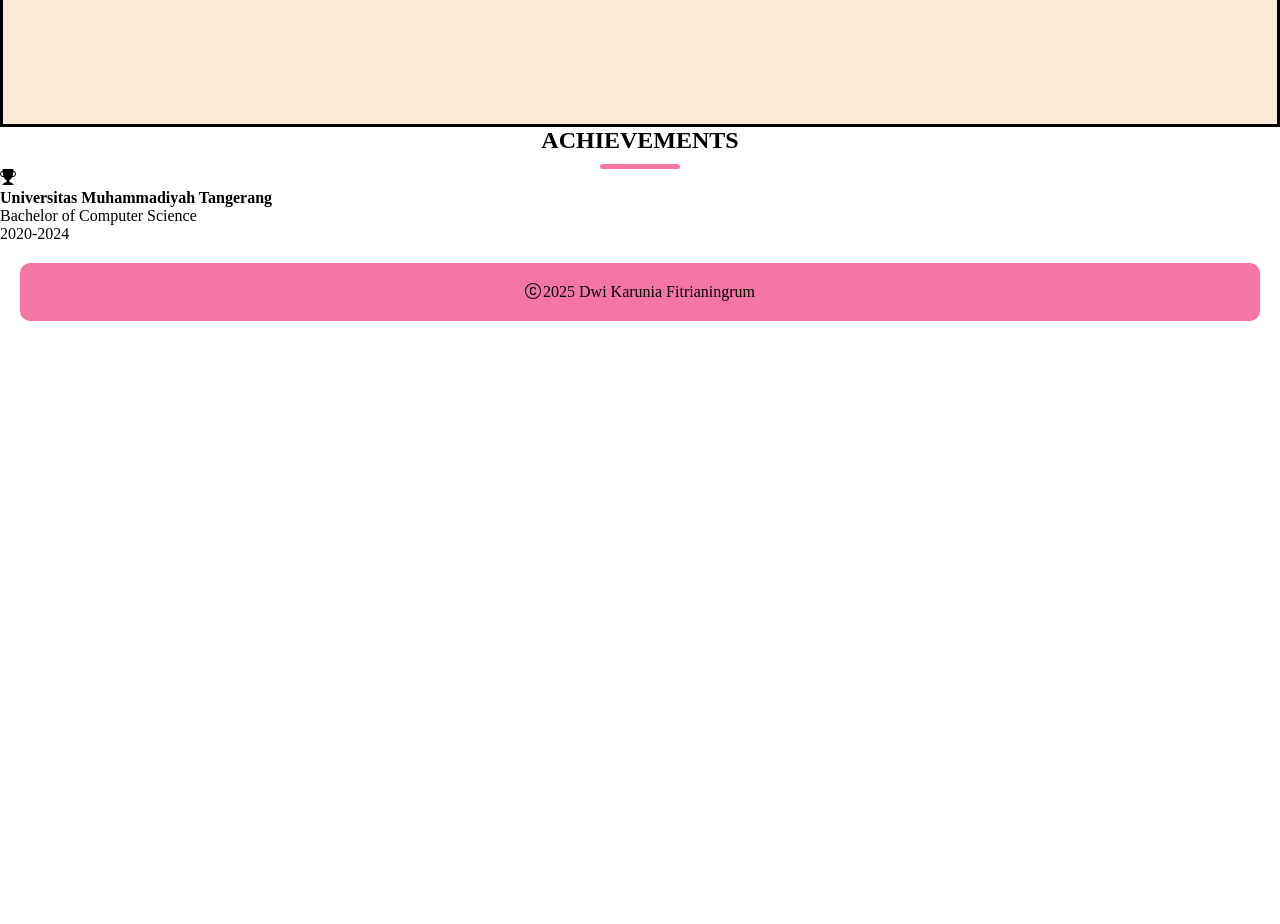
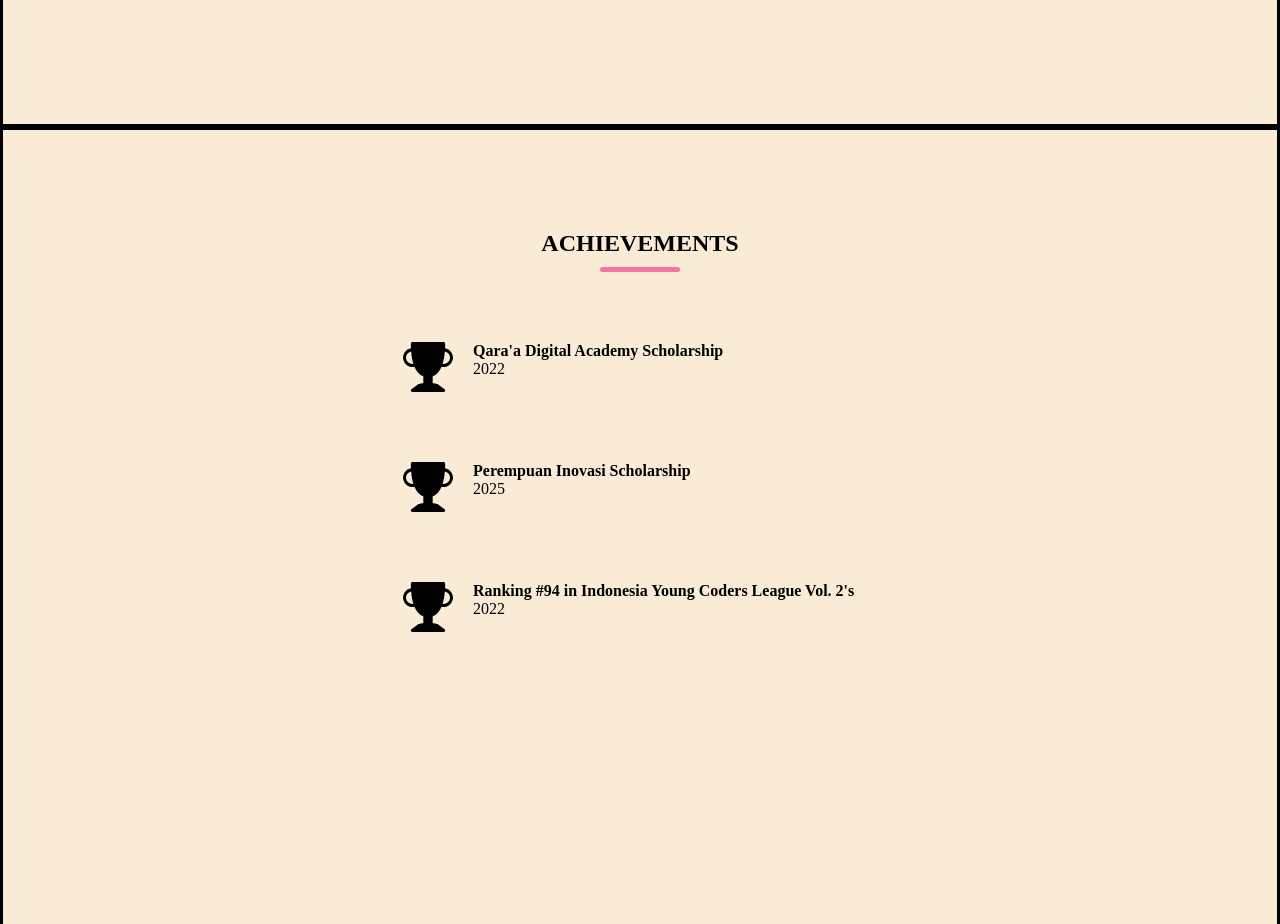
Before and after one commit to dwikarunia0001/personal-web-pi-25, a plain HTML site: page about.html in a window 1280 px wide. Shown: the part 1540-2464 px from the top of the page. Before the commit the page ends 1881 px from the top, so only its background shows below. Drawn offline with Linux system fonts and the light colour scheme.

Commit message:
styling achievements section

```diff
--- a/about.html
+++ b/about.html
@@ -79,13 +79,32 @@
         <section class="achievements-section">
             <h2 class="section-title">Achievements</h2>
             <div class="section-content">
-                <svg xmlns="http://www.w3.org/2000/svg" width="16" height="16" fill="currentColor" class="bi bi-trophy-fill" viewBox="0 0 16 16">
-                    <path d="M2.5.5A.5.5 0 0 1 3 0h10a.5.5 0 0 1 .5.5q0 .807-.034 1.536a3 3 0 1 1-1.133 5.89c-.79 1.865-1.878 2.777-2.833 3.011v2.173l1.425.356c.194.048.377.135.537.255L13.3 15.1a.5.5 0 0 1-.3.9H3a.5.5 0 0 1-.3-.9l1.838-1.379c.16-.12.343-.207.537-.255L6.5 13.11v-2.173c-.955-.234-2.043-1.146-2.833-3.012a3 3 0 1 1-1.132-5.89A33 33 0 0 1 2.5.5m.099 2.54a2 2 0 0 0 .72 3.935c-.333-1.05-.588-2.346-.72-3.935m10.083 3.935a2 2 0 0 0 .72-3.935c-.133 1.59-.388 2.885-.72 3.935"/>
-                </svg>
-                <div class="achievements-description">
-                    <h4>Universitas Muhammadiyah Tangerang</h4>
-                    <p>Bachelor of Computer Science</p>
-                    <p>2020-2024</p>
+                <div class="achievements-wrapper">
+                    <svg xmlns="http://www.w3.org/2000/svg" width="50" height="50" fill="currentColor" class="bi bi-trophy-fill" viewBox="0 0 16 16">
+                        <path d="M2.5.5A.5.5 0 0 1 3 0h10a.5.5 0 0 1 .5.5q0 .807-.034 1.536a3 3 0 1 1-1.133 5.89c-.79 1.865-1.878 2.777-2.833 3.011v2.173l1.425.356c.194.048.377.135.537.255L13.3 15.1a.5.5 0 0 1-.3.9H3a.5.5 0 0 1-.3-.9l1.838-1.379c.16-.12.343-.207.537-.255L6.5 13.11v-2.173c-.955-.234-2.043-1.146-2.833-3.012a3 3 0 1 1-1.132-5.89A33 33 0 0 1 2.5.5m.099 2.54a2 2 0 0 0 .72 3.935c-.333-1.05-.588-2.346-.72-3.935m10.083 3.935a2 2 0 0 0 .72-3.935c-.133 1.59-.388 2.885-.72 3.935"/>
+                    </svg>
+                    <div class="achievements-description">
+                        <h4>Qara'a Digital Academy Scholarship</h4>
+                        <p>2022</p>
+                    </div>
+                </div>
+                <div class="achievements-wrapper">
+                    <svg xmlns="http://www.w3.org/2000/svg" width="50" height="50" fill="currentColor" class="bi bi-trophy-fill" viewBox="0 0 16 16">
+                        <path d="M2.5.5A.5.5 0 0 1 3 0h10a.5.5 0 0 1 .5.5q0 .807-.034 1.536a3 3 0 1 1-1.133 5.89c-.79 1.865-1.878 2.777-2.833 3.011v2.173l1.425.356c.194.048.377.135.537.255L13.3 15.1a.5.5 0 0 1-.3.9H3a.5.5 0 0 1-.3-.9l1.838-1.379c.16-.12.343-.207.537-.255L6.5 13.11v-2.173c-.955-.234-2.043-1.146-2.833-3.012a3 3 0 1 1-1.132-5.89A33 33 0 0 1 2.5.5m.099 2.54a2 2 0 0 0 .72 3.935c-.333-1.05-.588-2.346-.72-3.935m10.083 3.935a2 2 0 0 0 .72-3.935c-.133 1.59-.388 2.885-.72 3.935"/>
+                    </svg>
+                    <div class="achievements-description">
+                        <h4>Perempuan Inovasi Scholarship</h4>
+                        <p>2025</p>
+                    </div>
+                </div>
+                <div class="achievements-wrapper">
+                    <svg xmlns="http://www.w3.org/2000/svg" width="50" height="50" fill="currentColor" class="bi bi-trophy-fill" viewBox="0 0 16 16">
+                        <path d="M2.5.5A.5.5 0 0 1 3 0h10a.5.5 0 0 1 .5.5q0 .807-.034 1.536a3 3 0 1 1-1.133 5.89c-.79 1.865-1.878 2.777-2.833 3.011v2.173l1.425.356c.194.048.377.135.537.255L13.3 15.1a.5.5 0 0 1-.3.9H3a.5.5 0 0 1-.3-.9l1.838-1.379c.16-.12.343-.207.537-.255L6.5 13.11v-2.173c-.955-.234-2.043-1.146-2.833-3.012a3 3 0 1 1-1.132-5.89A33 33 0 0 1 2.5.5m.099 2.54a2 2 0 0 0 .72 3.935c-.333-1.05-.588-2.346-.72-3.935m10.083 3.935a2 2 0 0 0 .72-3.935c-.133 1.59-.388 2.885-.72 3.935"/>
+                    </svg>
+                    <div class="achievements-description">
+                        <h4>Ranking #94 in Indonesia Young Coders League Vol. 2's</h4>
+                        <p>2022</p>
+                    </div>
                 </div>
             </div>
         </section>
--- a/style.css
+++ b/style.css
@@ -165,7 +165,7 @@ a {
 
 /*Styling About Page*/
 /*Styling Education Section*/
-.education-section, .experience-section {
+.education-section, .experience-section, .achievements-section {
     padding: 100px;
     min-height: 100vh;
     background-color:antiquewhite;
@@ -180,6 +180,7 @@ a {
     text-align: center;
 }
 
+/*Experience Section*/
 .experience-section .section-content {
     margin-top: 70px;
     margin-left: 450px;
@@ -198,3 +199,18 @@ a {
 .timeline-wrapper .timeline-line .timeline-description {
     text-align: start;
 }
+
+/*Achievements Section*/
+
+.achievements-section .section-content {
+    display: flex;
+    flex-direction: column;
+    justify-content: center;
+    padding: 0 300px;
+}
+
+.achievements-section .section-content .achievements-wrapper {
+    margin-top: 70px;
+    display: flex;
+    gap: 20px;
+}
```
